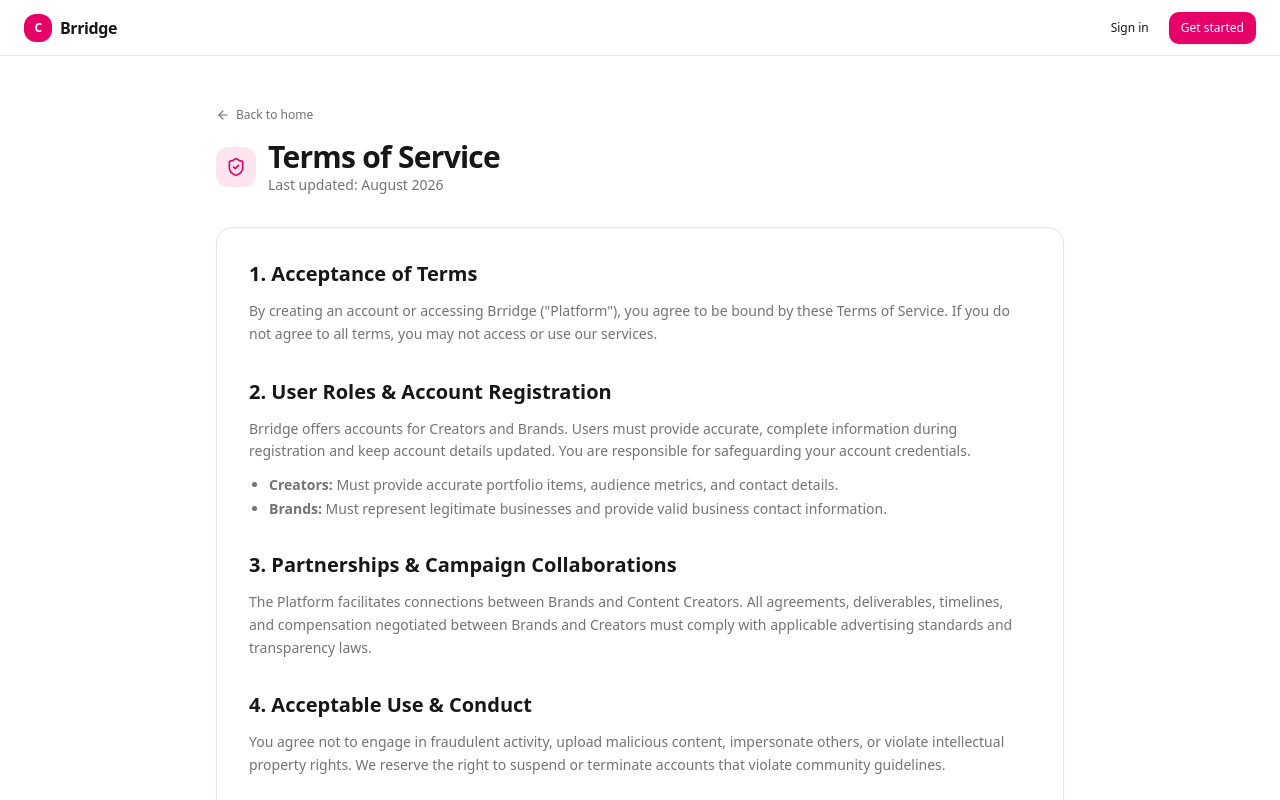
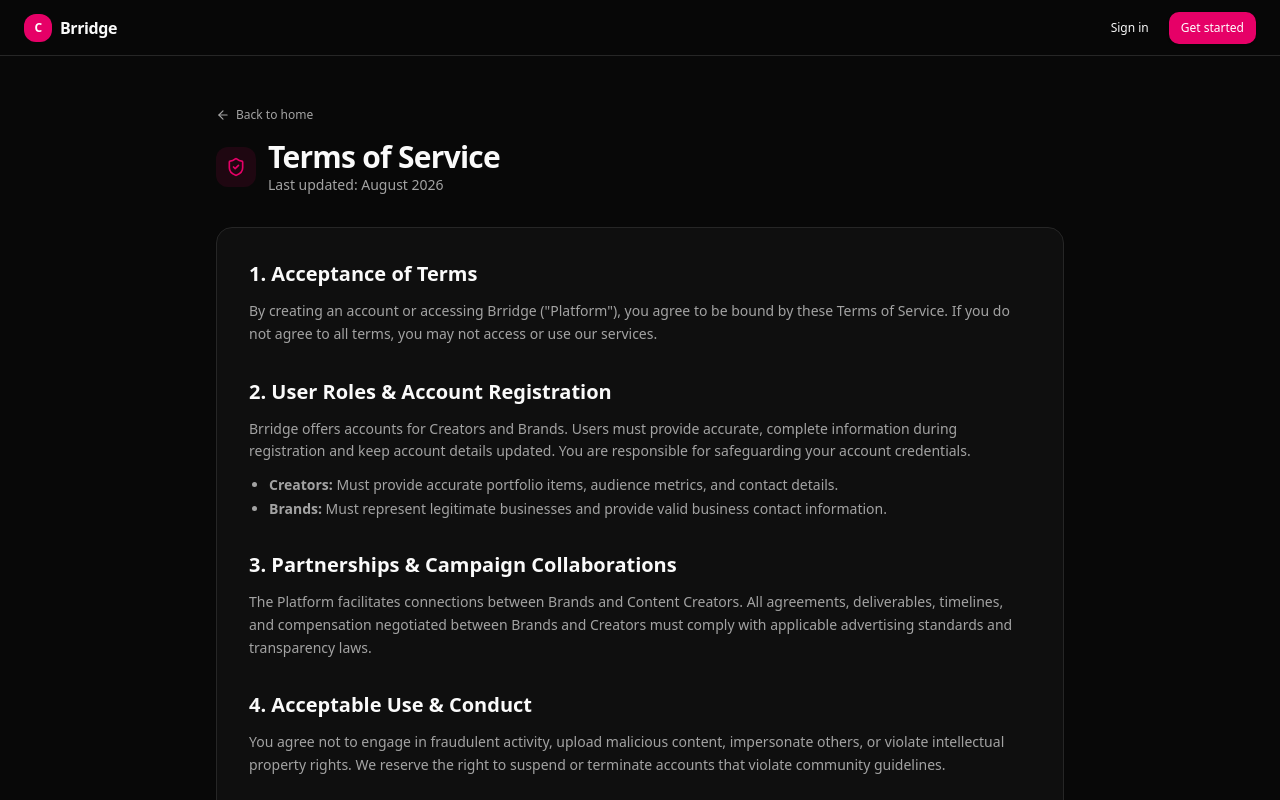
Before and after one commit to mane30harsh/content_creators_hub, a Next.js app: page /terms in a window 1280 px wide. Shown: the top 800 px of the page. Built offline with nearby package versions, Linux system fonts and the light colour scheme.

Commit message:
style: standardize global dark canvas background color (#080808) across all pages, layouts, modals, and auth pages for 100% theme consistency

```diff
--- a/src/app/(auth)/layout.tsx
+++ b/src/app/(auth)/layout.tsx
@@ -17,7 +17,7 @@
   }
 
   return (
-    <div className="flex min-h-screen flex-col bg-gradient-to-b from-muted/40 to-background">
+    <div className="flex min-h-screen flex-col bg-background text-foreground">
       {/* Minimal header */}
       <header className="flex h-14 items-center border-b border-border bg-background/80 px-6 backdrop-blur">
         <Link href="/" className="flex items-center gap-2">
--- a/src/app/globals.css
+++ b/src/app/globals.css
@@ -4,48 +4,48 @@
 
 @layer base {
   :root {
-    /* Brridge Figma Light Mode Palette */
-    --background: 0 0% 100%;
-    --foreground: 0 0% 9%;
+    /* Brridge Figma Consistent Dark Mode Canvas (#080808) */
+    --background: 0 0% 3%;
+    --foreground: 0 0% 98%;
 
-    --card: 0 0% 100%;
-    --card-foreground: 0 0% 9%;
+    --card: 0 0% 6%;
+    --card-foreground: 0 0% 98%;
 
-    --popover: 0 0% 100%;
-    --popover-foreground: 0 0% 9%;
+    --popover: 0 0% 6%;
+    --popover-foreground: 0 0% 98%;
 
     /* Brridge Hot Pink Accent (#E60067) */
     --primary: 333 100% 45%;
     --primary-foreground: 0 0% 100%;
 
-    --secondary: 0 0% 96.1%;
-    --secondary-foreground: 0 0% 9%;
+    --secondary: 0 0% 12%;
+    --secondary-foreground: 0 0% 98%;
 
-    --muted: 0 0% 96.1%;
-    --muted-foreground: 0 0% 45.1%;
+    --muted: 0 0% 12%;
+    --muted-foreground: 0 0% 63.9%;
 
-    --accent: 333 100% 96%;
-    --accent-foreground: 333 100% 45%;
+    --accent: 0 0% 12%;
+    --accent-foreground: 0 0% 98%;
 
-    --destructive: 0 84.2% 60.2%;
+    --destructive: 0 62.8% 30.6%;
     --destructive-foreground: 0 0% 98%;
 
-    --border: 0 0% 89.8%;
-    --input: 0 0% 89.8%;
+    --border: 0 0% 15%;
+    --input: 0 0% 15%;
     --ring: 333 100% 45%;
 
     --radius: 0.75rem;
   }
 
   .dark {
-    /* Brridge Figma Dark Mode Palette */
-    --background: 0 0% 4%;
+    /* Brridge Figma Consistent Dark Mode Canvas (#080808) */
+    --background: 0 0% 3%;
     --foreground: 0 0% 98%;
 
-    --card: 0 0% 7%;
+    --card: 0 0% 6%;
     --card-foreground: 0 0% 98%;
 
-    --popover: 0 0% 7%;
+    --popover: 0 0% 6%;
     --popover-foreground: 0 0% 98%;
 
     /* Brridge Hot Pink Accent (#E60067) */
```
